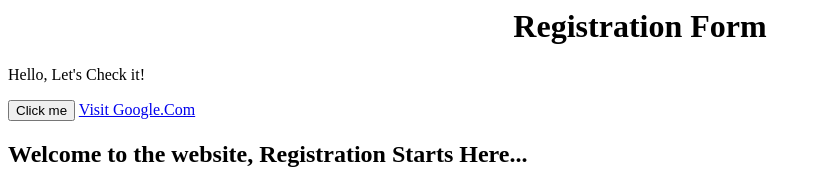
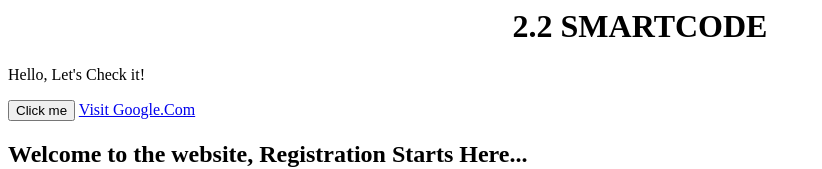
Before and after one commit to Manan-vwo/manansingh, a plain HTML site: page sync/sc-2.2/index.html in a window 1280 px wide. Shown: the top 169 px of the page, without its empty margins (0-822 px from the left). Drawn offline with Linux system fonts and the light colour scheme.

Commit message:
Update index.html

```diff
--- a/sync/sc-2.2/index.html
+++ b/sync/sc-2.2/index.html
@@ -101,7 +101,7 @@
 
   </head>
 <body>
-    <h1 id="registration-heading" style="text-align: center">Registration Form</h1>
+    <h1 id="registration-heading" style="text-align: center">2.2 SMARTCODE</h1>
 	<div id="parentDiv">
   <p id="childP">Hello, Let's Check it!</p>
   <button class="childButton" onClick="handleClick()">
```
